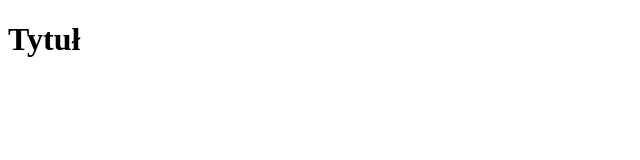
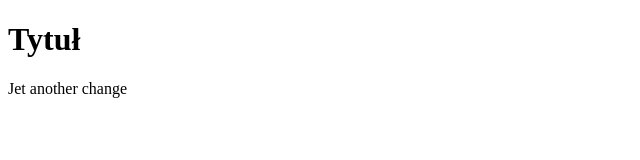
Before and after one commit to andromeda7/GitLearning001, a plain HTML site: page index.html in a window 1280 px wide. Shown: the whole page, without its empty margins (0-640 px from the left). Drawn offline with Linux system fonts and the light colour scheme.

Commit message:
Dodatkowe zmiany

```diff
--- a/index.html
+++ b/index.html
@@ -8,5 +8,6 @@
   </head>
   <body>
     <h1>Tytuł</h1>
+    <p>Jet another change</p>
   </body>
 </html>
```
